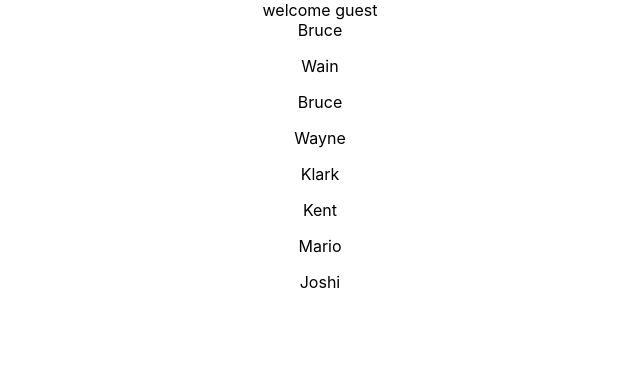
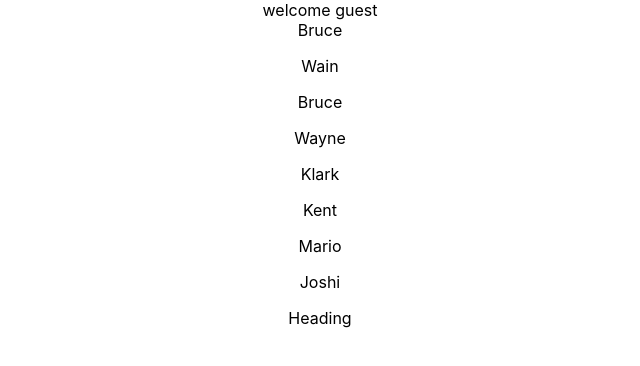
Before and after one commit to aleksandar-stotka/dogs-cat, a React (Create React App) app: page / in a window 1280 px wide. Shown: the top 366 px of the page, without its empty margins (320-960 px from the left). Built offline with nearby package versions, Linux system fonts and the light colour scheme.

Commit message:
start__strapi

```diff
--- a/src/App.tsx
+++ b/src/App.tsx
@@ -3,6 +3,7 @@ import './App.css';
 import Greet from './components/Greet';
 import Person from './components/Person';
 import PersonList from './components/PersonList';
+import Heading from './components/Heading';
 
 function App() {
   const personName ={
@@ -28,6 +29,7 @@ function App() {
       <Greet name="aleksandar" messageCount={10} isLogin={false}/>
       <Person name={personName}/>
       <PersonList names={list}/>
+      <Heading/>
     </div>
   );
 }
--- /dev/null
+++ b/src/components/Heading.jsx
@@ -0,0 +1,9 @@
+import React from 'react'
+
+function Heading() {
+  return (
+    <div>Heading</div>
+  )
+}
+
+export default Heading
```
